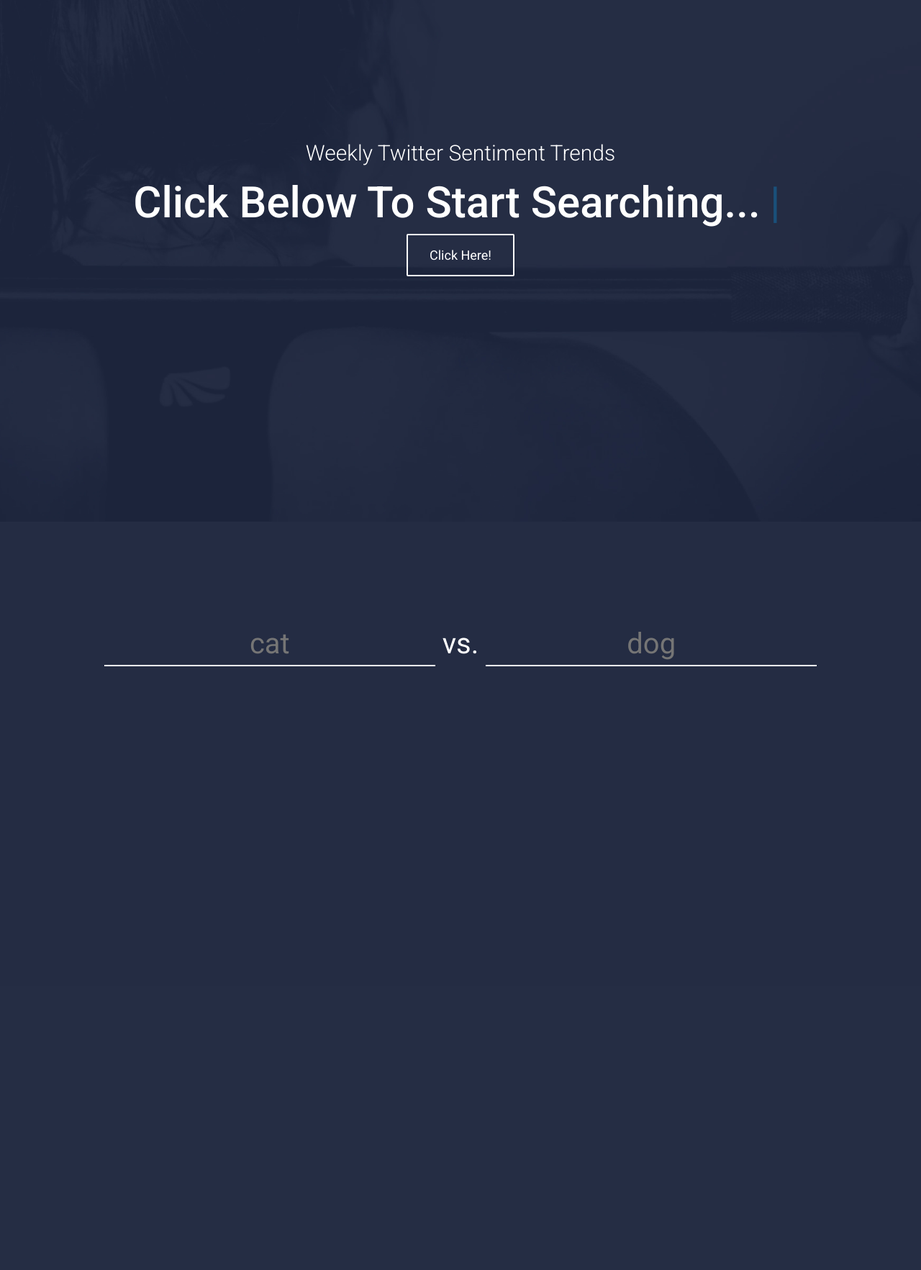
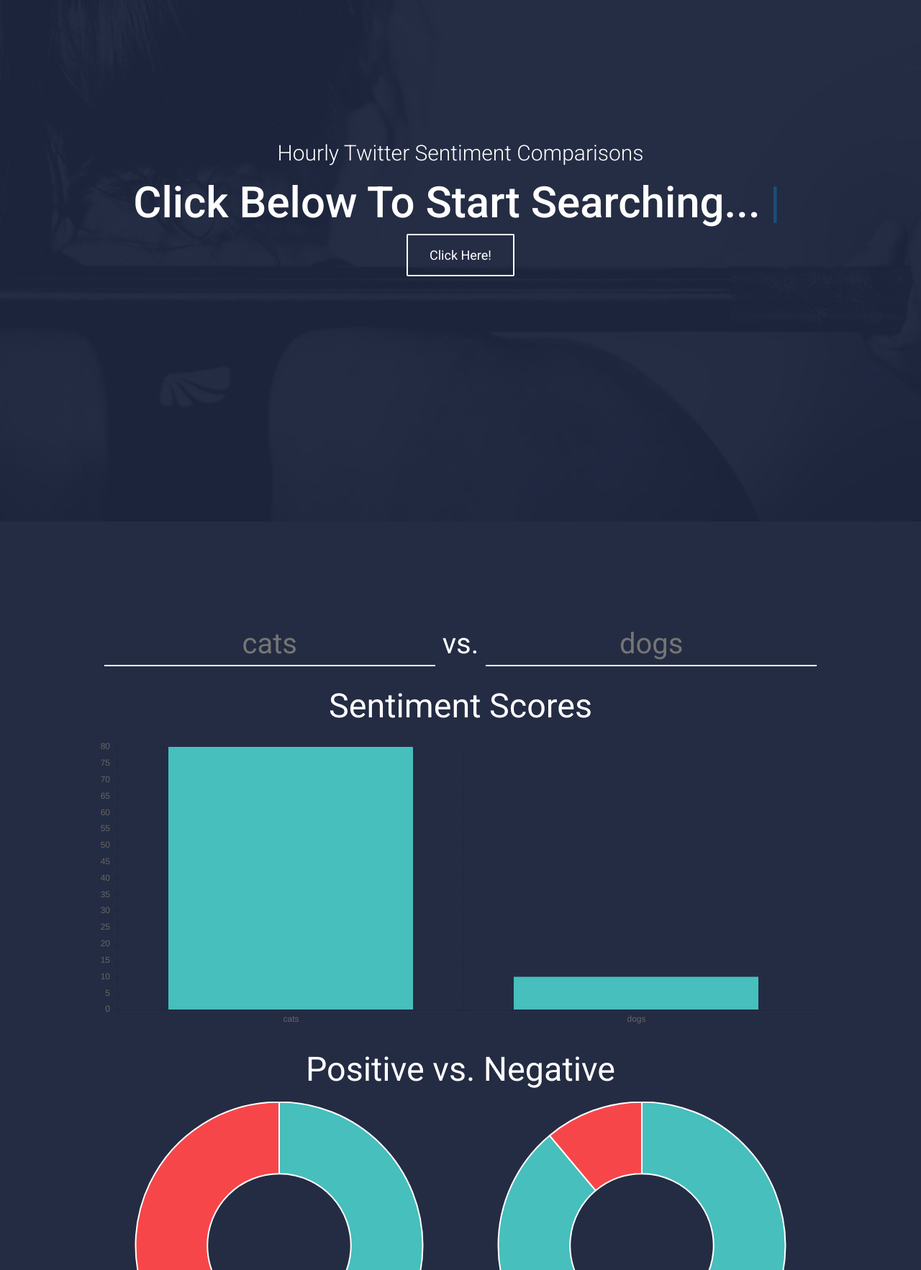
Before and after one commit to mattcoley/oxbridge-sentiment, a Django app: page /data/ in a window 1280 px wide. Shown: the part 155-1920 px from the top of the page at 72% size. Before the commit the page ends 1081 px from the top, so only its background shows below. Run offline with Django 3.2, Linux system fonts and the light colour scheme; some libraries are stand-ins or nearby versions.

Commit message:
Change in homepage layout

```diff
--- a/oxbridgesentiment/sentiment/static/sentiment/css/style.css
+++ b/oxbridgesentiment/sentiment/static/sentiment/css/style.css
@@ -19,3 +19,76 @@
 	width: 100%;
 	font-size: 30pt;
 }
+
+.ct-series-a .ct-bar {
+  /* Colour of your bars */
+  stroke: #d1dbf6 !important;
+  /* The width of your bars */
+  stroke-width: 100px;
+
+}
+
+.ct-series-b .ct-bar {
+  /* Colour of your bars */
+  stroke: #a2afd4 !important;
+  /* The width of your bars */
+  stroke-width: 100px;
+
+}
+
+.ct-grids line {
+  stroke: transparent !important;
+}
+
+.ct-labels span {
+  color: steelblue !important;
+  font-size: 12pt;
+}
+
+.chart_holder {
+	text-align: center;
+}
+
+.title_chart {
+	font-size: 35pt;
+	color: #FFFFFF;
+}
+
+.best_tweet {
+	width: 50%;
+	font-size: 18pt;
+}
+
+.worst_tweet {
+	width: 50%;
+	font-size: 18pt;
+}
+
+#tweet_table {
+	width: 100%;
+	text-align: center;
+}
+
+.tweet_author {
+
+}
+
+.t_left {
+    border-right: thick solid #FFFFFF;
+    text-align: left;
+}
+
+.t_right {
+	text-align: right;
+}
+
+.a_left {
+	padding-left: 5em;
+}
+.a_right {
+	padding-right: 5em;
+}
+
+#tweet_table td {
+	padding-bottom: 2em;
+}
--- a/oxbridgesentiment/sentiment/static/sentiment/js/script.js
+++ b/oxbridgesentiment/sentiment/static/sentiment/js/script.js
@@ -1,3 +1,64 @@
-$(document).ready({
-	console.log("hello world!");
+$( document ).ready(function() {
+  var ctx = document.getElementById("chart1").getContext("2d");
+  var ctx2 = document.getElementById("chart2").getContext("2d");
+  var ctx3 = document.getElementById("chart3").getContext("2d");
+
+  var data = {
+    labels: ["cats", "dogs"],
+    datasets: [
+        {
+            label: "My First dataset",
+            fillColor: "#46BFBD",
+            strokeColor: "rgba(220,220,220,0.8)",
+            highlightFill: "#5AD3D1",
+            highlightStroke: "rgba(220,220,220,1)",
+            data: [80, 10]
+        },
+	    ]
+	};
+
+
+	var data2 = [
+	{
+        value: 40,
+        color: "#46BFBD",
+        highlight: "#5AD3D1",
+        label: "Positive"
+    },
+    {
+        value: 30,
+        color:"#F7464A",
+        highlight: "#FF5A5E",
+        label: "Negative"
+    },
+]
+
+	var data3 = [
+	{
+        value: 80,
+        color: "#46BFBD",
+        highlight: "#5AD3D1",
+        label: "Positive"
+    },
+    {
+        value: 10,
+        color:"#F7464A",
+        highlight: "#FF5A5E",
+        label: "Negative"
+    },
+]
+
+	var chart = new Chart(ctx).Bar(data, {
+	    barShowStroke: false,
+	    barValueSpacing: 70
+	});
+
+	var chart2 = new Chart(ctx2).Doughnut(data2, {
+	});
+
+	var chart3 = new Chart(ctx3).Doughnut(data3, {
+	});
+
+
+
 });
--- a/oxbridgesentiment/sentiment/templates/sentiment/index.html
+++ b/oxbridgesentiment/sentiment/templates/sentiment/index.html
@@ -32,6 +32,7 @@
 	<link rel="stylesheet" type="text/css" href="{% static 'sentiment/fonts/eleganticons/et-icons.css' %}">
 	<!-- Main style -->
 	<link rel="stylesheet" type="text/css" href="{% static 'sentiment/css/cardio.css' %}">
+
 </head>
 
 <body>
@@ -67,7 +68,7 @@
 				<div class="header-text">
 					<div class="row">
 						<div class="col-md-12 text-center">
-							<h3 class="light white">Weekly Twitter Sentiment Trends</h3>
+							<h3 class="light white">Hourly Twitter Sentiment Comparisons</h3>
 							<h1 class="white typed">Click Below To Start Searching...</h1>
 							<span class="typed-cursor">|</span>
 						</div>
@@ -86,20 +87,68 @@
 		<div class="container" id="data_input">
 				<div class="row title text-center">
 					<div class="input-group" width="100%" id="test">
-							<input class="special_input" placeholder="cat">
+							<input class="special_input" placeholder="cats">
 							<span>  vs.  </span>
-							<input class="special_input" placeholder="dog">
+							<input class="special_input" placeholder="dogs">
 					</div>
 				</div>
-			<div class="row">
-				<canvas id="myChart" width="100%" height="400">
+				<br>
+			<div class="row chart_holder">
+				<p class="title_chart">Sentiment Scores</p>
+				<canvas id="chart1" width="1000" height="400"></canvas>
+			</div>
+			<br>
+			<div class="row chart_holder">
+				<p class="title_chart">Positive vs. Negative</p>
+				<canvas id="chart2" width="500" height="400"></canvas>
+				<canvas id="chart3" width="500" height="400"></canvas>
+			</div>
+			<br>
+			<div class="row chart_holder">
+				<p class="title_chart">Best and Worst Tweet</p>
+				<table id="tweet_table">
+					<tr>
+						<td class="best_tweet t_left">
+							Cats are just the best creatures ever #IWANTONE
+							<p class="tweet_author a_left">-thecooldude</p>
+						</td>
+						<td class="best_tweet t_right">
+							@dogperson Ran by a cute dog today! #positivity
+							<p class="tweet_author a_right">-wonderwoman</p>
+						</td>
+					</tr>
+					<tr>
+						<td class="worst_tweet t_left">
+							@pd Cat just attacked my best friend :/
+							<p class="tweet_author a_left">-concernedcitizen</p>
 
-				</canvas>
+						</td>
+						<td class="worst_tweet t_right">
+							I wish all the dogs would literally DIE at this moment......
+							<p class="tweet_author a_right t_right">-evilmcphee</p>
+						</td>
+					</tr>
+				</table>
+
 			</div>
 		</div>
 
+	</section>
 
-	</section>
+	<footer>
+		<div class="container">
+			<div class="row">
+				<div class="col-sm-6 text-center-mobile">
+					<h3 class="white">Created at HackCambridge</h3>
+				</div>
+				<div class="col-sm-6 text-center-mobile">
+					<h3 class="white">Other important shit</h3>
+
+				</div>
+			</div>
+		</div>
+	</footer>
+
 
 	<!-- Holder for mobile navigation -->
 	<div class="mobile-nav">
```
